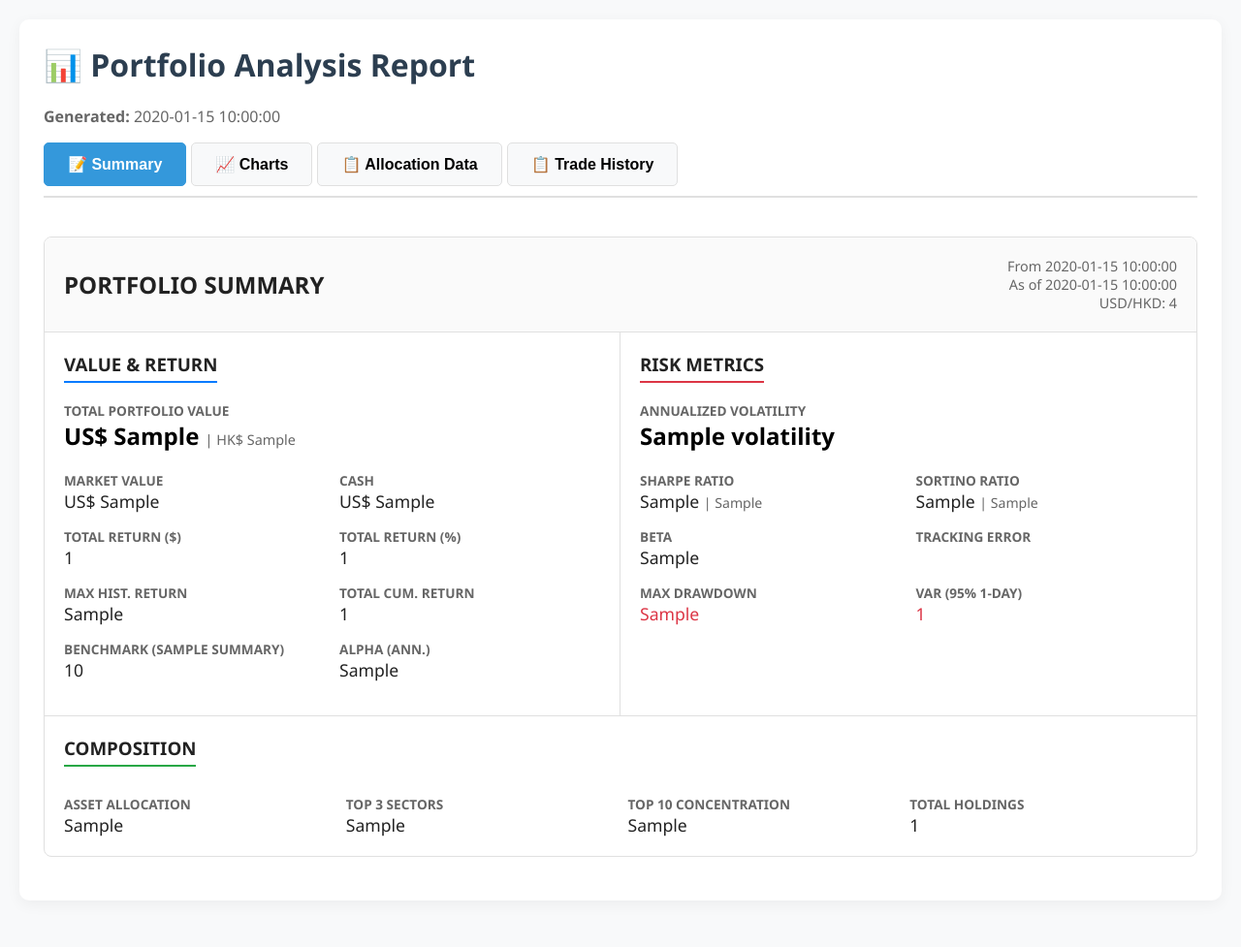
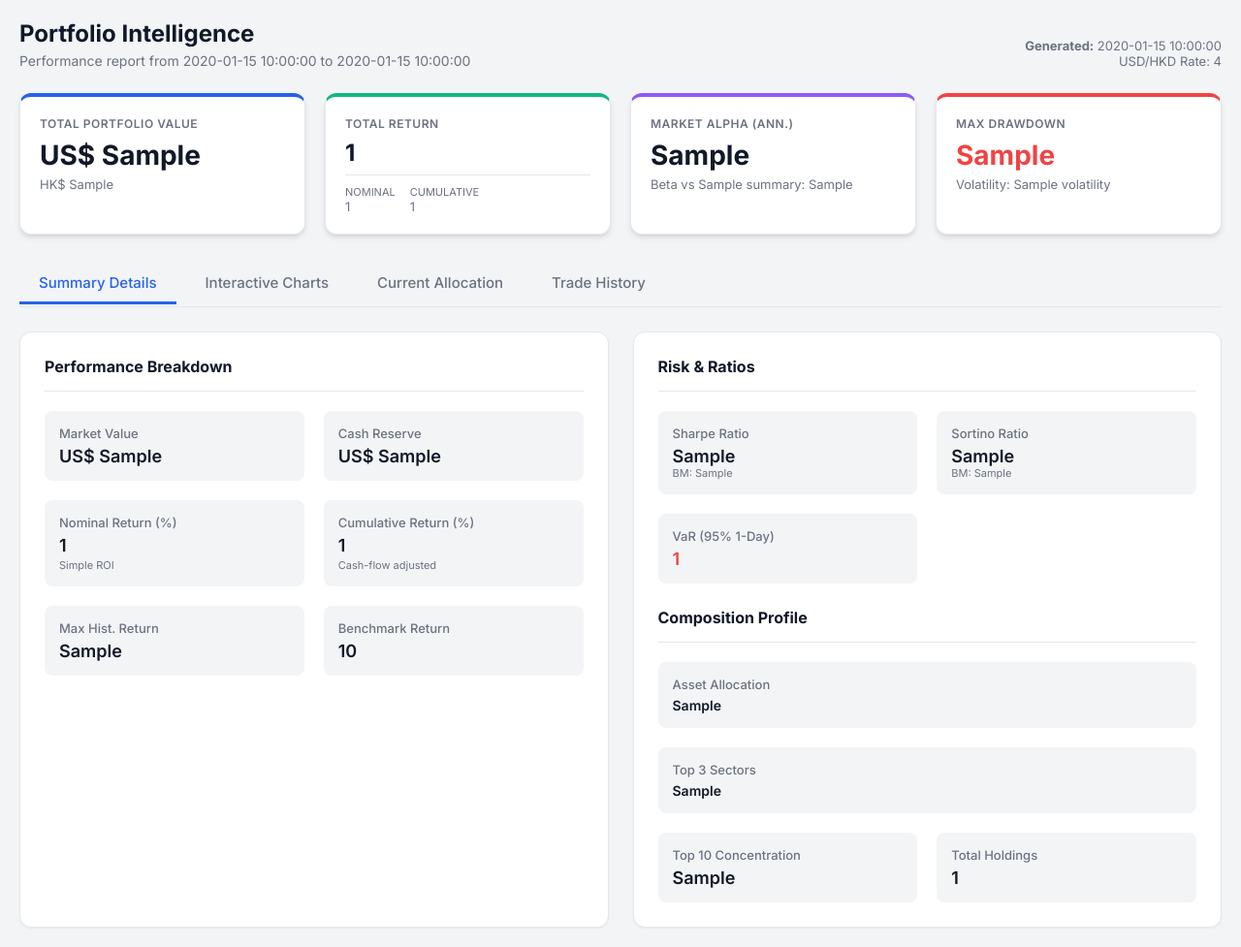
Before and after one commit to derek-lam-526/portfolio-tracker, a Python web app: template src/templates/report_template.html in a window 1280 px wide. Shown: the whole page at 97% size. Before the commit the page ends 884 px from the top, so only its background shows below. Run offline with Jinja, Linux system fonts and the light colour scheme; the template is opened without the code that fills it: most values are stand-ins (such as "Sample title", 1, 10 or a date in 2020); some libraries are stand-ins or nearby versions.

Commit message:
feat: Update report template styling and enhance performance metrics display

```diff
--- a/src/templates/report_template.html
+++ b/src/templates/report_template.html
@@ -5,248 +5,284 @@
     <title>Portfolio Analysis Report</title>
     <meta name="viewport" content="width=device-width, initial-scale=1">
 
+    <link href="https://fonts.googleapis.com/css2?family=Inter:wght@400;500;600;700&display=swap" rel="stylesheet">
+
     <link rel="stylesheet" type="text/css" href="https://cdn.datatables.net/1.13.4/css/jquery.dataTables.min.css">
-    <link rel="stylesheet" type="text/css" href="https://cdn.datatables.net/buttons/2.3.6/css/buttons.dataTables.min.css">
     <link rel="stylesheet" type="text/css" href="https://cdn.datatables.net/responsive/2.4.1/css/responsive.dataTables.min.css">
-
-    <script src="https://cdn.plot.ly/plotly-latest.min.js"></script>
 
     <style>
         :root {
-            --primary-color: #3498db;
-            --bg-color: #f8f9fa;
-            --border-color: #e0e0e0;
-            --text-main: #222;
-            --text-muted: #666;
+            /* Premium Fintech Color Palette */
+            --bg-body: #f3f4f6;
+            --bg-card: #ffffff;
+            --text-main: #111827;
+            --text-muted: #6b7280;
+            --primary: #2563eb;
+            --primary-hover: #1d4ed8;
+            --border-light: #e5e7eb;
+            --positive: #10b981;
+            --negative: #ef4444;
+            --shadow-sm: 0 1px 2px 0 rgba(0, 0, 0, 0.05);
+            --shadow-md: 0 4px 6px -1px rgba(0, 0, 0, 0.1), 0 2px 4px -1px rgba(0, 0, 0, 0.06);
         }
 
         body {
-            font-family: 'Segoe UI', Tahoma, Geneva, Verdana, sans-serif;
+            font-family: 'Inter', sans-serif;
             margin: 0;
-            padding: 20px;
-            background-color: var(--bg-color);
+            padding: 20px 0;
+            background-color: var(--bg-body);
             color: var(--text-main);
+            -webkit-font-smoothing: antialiased;
         }
 
         .container {
             max-width: 1400px;
             margin: 0 auto;
-            background-color: white;
-            padding: 25px;
-            border-radius: 10px;
-            box-shadow: 0 4px 15px rgba(0,0,0,0.05);
+            padding: 0 20px;
         }
 
-        /* Tabs Styling */
+        /* Top Header */
+        .header-row {
+            display: flex;
+            justify-content: space-between;
+            align-items: flex-end;
+            margin-bottom: 25px;
+        }
+        .header-title h1 { margin: 0 0 5px 0; font-size: 24px; color: var(--text-main); font-weight: 700; }
+        .header-title p { margin: 0; color: var(--text-muted); font-size: 14px; }
+
+        /* Always-Visible KPI Cards */
+        .kpi-row {
+            display: grid;
+            grid-template-columns: repeat(auto-fit, minmax(240px, 1fr));
+            gap: 20px;
+            margin-bottom: 30px;
+        }
+        .kpi-card {
+            background: var(--bg-card);
+            border-radius: 12px;
+            padding: 20px;
+            box-shadow: var(--shadow-md);
+            border: 1px solid var(--border-light);
+            border-top: 4px solid var(--primary);
+        }
+        .kpi-label { font-size: 12px; font-weight: 600; text-transform: uppercase; color: var(--text-muted); letter-spacing: 0.5px; margin-bottom: 8px; }
+        .kpi-value { font-size: 28px; font-weight: 700; color: var(--text-main); }
+        .kpi-sub { font-size: 13px; color: var(--text-muted); margin-top: 5px; }
+
+        /* Modern Tabs Navigation */
         .tabs {
-            margin-bottom: 20px;
             display: flex;
-            flex-wrap: wrap;
-            gap: 5px;
-            border-bottom: 2px solid var(--border-color);
-            padding-bottom: 10px;
+            gap: 10px;
+            margin-bottom: 25px;
+            border-bottom: 1px solid var(--border-light);
+            padding-bottom: 2px;
         }
         .tab-button {
-            padding: 12px 24px;
-            background-color: var(--bg-color);
-            border: 1px solid var(--border-color);
-            border-radius: 5px;
+            padding: 10px 20px;
+            background: transparent;
+            border: none;
+            border-bottom: 3px solid transparent;
             cursor: pointer;
-            font-size: 1em;
-            font-weight: 600;
-            transition: all 0.2s;
+            font-size: 15px;
+            font-weight: 500;
+            color: var(--text-muted);
+            font-family: 'Inter', sans-serif;
+            transition: all 0.2s ease;
         }
-        .tab-button:hover {
-            background-color: #e9ecef;
-        }
+        .tab-button:hover { color: var(--primary); }
         .tab-button.active {
-            background-color: var(--primary-color);
-            color: white;
-            border-color: var(--primary-color);
-        }
-        .tab-content {
-            display: none;
-            padding: 20px 0;
-            animation: fadeIn 0.3s ease-in-out;
-        }
-        .tab-content.active {
-            display: block;
+            color: var(--primary);
+            border-bottom: 3px solid var(--primary);
         }
 
-        @keyframes fadeIn {
-            from { opacity: 0; }
-            to { opacity: 1; }
+        /* Tab Contents & Cards */
+        .tab-content { display: none; animation: fadeIn 0.4s ease; }
+        .tab-content.active { display: block; }
+
+        /* Responsive Table Wrapper */
+        .table-responsive {
+            width: 100%;
+            overflow-x: auto;
+            -webkit-overflow-scrolling: touch; /* Enables smooth momentum scrolling on iPhones */
+            border-radius: 8px; /* Keeps the edges looking clean while scrolling */
         }
 
-        /* Plot Containers */
-        .section {
-            margin-bottom: 40px;
-            padding: 20px;
-            border: 1px solid var(--border-color);
+        @keyframes fadeIn { from { opacity: 0; transform: translateY(5px); } to { opacity: 1; transform: translateY(0); } }
+
+        .content-card {
+            background: var(--bg-card);
+            border-radius: 12px;
+            padding: 25px;
+            box-shadow: var(--shadow-sm);
+            border: 1px solid var(--border-light);
+            margin-bottom: 25px;
+            min-width: 0;
+        }
+        .content-card h3 {
+            margin-top: 0;
+            font-size: 16px;
+            color: var(--text-main);
+            border-bottom: 1px solid var(--border-light);
+            padding-bottom: 15px;
+            margin-bottom: 20px;
+        }
+
+        /* Data Grids */
+        .data-grid {
+            display: grid;
+            grid-template-columns: repeat(auto-fit, minmax(200px, 1fr));
+            gap: 20px;
+        }
+        .responsive-2-col {
+            display: grid;
+            grid-template-columns: repeat(auto-fit, minmax(min(100%, 450px), 1fr));
+            gap: 25px;
+        }
+        .data-item {
+            padding: 15px;
+            background: var(--bg-body);
             border-radius: 8px;
-            background-color: white;
         }
+        .data-label { font-size: 13px; color: var(--text-muted); margin-bottom: 5px; font-weight: 500; }
+        .data-val { font-size: 18px; font-weight: 600; color: var(--text-main); }
+
+        /* Plotly Containers */
         .plot-container {
             width: 100%;
-            min-height: 400px; /* Ensure space before plot loads */
+            min-height: 400px;
+            touch-action: pan-y;
         }
 
-        /* Summary Sheet Styles */
-        .summary-card {
-            border: 1px solid var(--border-color);
-            border-radius: 8px;
-            overflow: hidden;
-        }
-        .summary-header {
-            padding: 20px;
-            border-bottom: 1px solid var(--border-color);
-            display: flex;
-            justify-content: space-between;
-            align-items: center;
-            background-color: #fafafa;
-        }
-        .summary-grid {
-            display: grid;
-            grid-template-columns: 1fr 1fr;
-        }
-        .summary-column {
-            padding: 20px;
-        }
-        .summary-column:first-child {
-            border-right: 1px solid var(--border-color);
-        }
-        .metric-grid {
-            display: grid;
-            grid-template-columns: 1fr 1fr;
-            gap: 15px;
-            margin-bottom: 15px;
-        }
-        .metric-label { font-size: 0.85em; color: var(--text-muted); font-weight: 600; text-transform: uppercase; }
-        .metric-value { font-weight: 500; font-size: 1.1em; }
+        /* DataTable Polish */
+        table.dataTable { font-size: 14px; border-collapse: collapse; }
+        table.dataTable thead th { background-color: #f9fafb; border-bottom: 2px solid var(--border-light) !important; color: var(--text-muted); font-weight: 600; }
+        table.dataTable.row-border tbody th, table.dataTable.row-border tbody td, table.dataTable.display tbody th, table.dataTable.display tbody td { border-top: 1px solid var(--border-light); }
 
-        /* DataTables Customizations */
-        table.dataTable { width: 100% !important; }
-
-        /* Mobile Responsiveness */
-        @media (max-width: 900px) {
-            .summary-grid { grid-template-columns: 1fr; }
-            .summary-column:first-child { border-right: none; border-bottom: 1px solid var(--border-color); }
-        }
-
-        @media (max-width: 600px) {
-            body { padding: 10px; }
-            .container { padding: 15px; }
-            .tabs { flex-direction: column; border-bottom: none; }
-            .tab-button { width: 100%; margin-bottom: 5px; text-align: center; }
-            .summary-header { flex-direction: column; align-items: flex-start; gap: 10px; }
-            .metric-grid { grid-template-columns: 1fr; gap: 10px; }
+        /* Mobile */
+        @media (max-width: 768px) {
+            .header-row { flex-direction: column; align-items: flex-start; gap: 10px; }
+            .tabs { flex-wrap: wrap; border-bottom: none; }
+            .tab-button { width: 100%; text-align: left; background: var(--bg-card); border: 1px solid var(--border-light); border-radius: 6px; border-left: 4px solid transparent; margin-bottom: 5px; }
+            .tab-button.active { border-bottom: 1px solid var(--border-light); border-left: 4px solid var(--primary); }
+            .content-card { padding: 15px; }
         }
     </style>
 </head>
 <body>
     <div class="container">
-        <h1 style="margin-top: 0; color: #2c3e50;">📊 Portfolio Analysis Report</h1>
-        <p style="color: var(--text-muted);"><strong>Generated:</strong> {{ current_time }}</p>
+
+        <div class="header-row">
+            <div class="header-title">
+                <h1>Portfolio Intelligence</h1>
+                <p>Performance report from {{ summary.first_date }} to {{ summary.current_date }}</p>
+            </div>
+            <div style="text-align: right; font-size: 13px; color: var(--text-muted);">
+                <div><strong>Generated:</strong> {{ current_time }}</div>
+                <div>USD/HKD Rate: {{ summary.hkd_rate }}</div>
+            </div>
+        </div>
+
+        <div class="kpi-row">
+            <div class="kpi-card">
+                <div class="kpi-label">Total Portfolio Value</div>
+                <div class="kpi-value">US$ {{ summary.current_equity_usd }}</div>
+                <div class="kpi-sub">HK$ {{ summary.current_equity_hkd }}</div>
+            </div>
+            <div class="kpi-card" style="border-top-color: var(--positive);">
+                <div class="kpi-label">Total Return</div>
+                <div class="kpi-value" style="font-size: 24px;">{{ summary.total_return_abs_html | safe }}</div>
+                <div class="kpi-sub" style="display: flex; gap: 15px; margin-top: 8px; border-top: 1px solid var(--border-light); padding-top: 8px;">
+                    <div><span style="font-size: 11px; text-transform: uppercase;">Nominal</span><br>{{ summary.total_return_pct_html | safe }}</div>
+                    <div><span style="font-size: 11px; text-transform: uppercase;">Cumulative</span><br>{{ summary.total_cum_return_html | safe }}</div>
+                </div>
+            </div>
+            <div class="kpi-card" style="border-top-color: #8b5cf6;">
+                <div class="kpi-label">Market Alpha (Ann.)</div>
+                <div class="kpi-value">{{ summary.alpha_html | safe }}</div>
+                <div class="kpi-sub">Beta vs {{ summary.benchmark_name }}: {{ summary.portfolio_beta }}</div>
+            </div>
+            <div class="kpi-card" style="border-top-color: var(--negative);">
+                <div class="kpi-label">Max Drawdown</div>
+                <div class="kpi-value" style="color: var(--negative);">{{ summary.max_drawdown }}</div>
+                <div class="kpi-sub">Volatility: {{ summary.volatility }}</div>
+            </div>
+        </div>
 
         <div class="tabs">
-            <button class="tab-button active" onclick="openTab(event, 'tab1')">📝 Summary</button>
-            <button class="tab-button" onclick="openTab(event, 'tab2')">📈 Charts</button>
-            <button class="tab-button" onclick="openTab(event, 'tab3')">📋 Allocation Data</button>
-            <button class="tab-button" onclick="openTab(event, 'tab4')">📋 Trade History</button>
+            <button class="tab-button active" onclick="openTab(event, 'tab1')">Summary Details</button>
+            <button class="tab-button" onclick="openTab(event, 'tab2')">Interactive Charts</button>
+            <button class="tab-button" onclick="openTab(event, 'tab3')">Current Allocation</button>
+            <button class="tab-button" onclick="openTab(event, 'tab4')">Trade History</button>
         </div>
 
         <div id="tab1" class="tab-content active">
-            <div class="summary-card">
-                <div class="summary-header">
-                    <h2 style="margin: 0;">PORTFOLIO SUMMARY</h2>
-                    <div style="text-align: right; color: var(--text-muted); font-size: 0.9em;">
-                        <div>From {{ summary.first_date }}</div>
-                        <div>As of {{ summary.current_date }}</div>
-                        <div>USD/HKD: {{ summary.hkd_rate }}</div>
+            <div class="responsive-2-col">
+                <div class="content-card" style="margin: 0;">
+                    <h3>Performance Breakdown</h3>
+                    <div class="data-grid">
+                        <div class="data-item"><div class="data-label">Market Value</div><div class="data-val">US$ {{ summary.current_market_value_usd }}</div></div>
+                        <div class="data-item"><div class="data-label">Cash Reserve</div><div class="data-val">US$ {{ summary.current_cash_usd }}</div></div>
+                        <div class="data-item"><div class="data-label">Nominal Return (%)</div><div class="data-val">{{ summary.total_return_pct_html | safe }}</div><div style="font-size:11px; color:#6b7280; margin-top:3px;">Simple ROI</div></div>
+                        <div class="data-item"><div class="data-label">Cumulative Return (%)</div><div class="data-val">{{ summary.total_cum_return_html | safe }}</div><div style="font-size:11px; color:#6b7280; margin-top:3px;">Cash-flow adjusted</div></div>
+                        <div class="data-item"><div class="data-label">Max Hist. Return</div><div class="data-val">{{ summary.max_return_html | safe }}</div></div>
+                        <div class="data-item"><div class="data-label">Benchmark Return</div><div class="data-val">{{ summary.benchmark_total_return }}</div></div>
                     </div>
                 </div>
 
-                <div class="summary-grid" style="border-bottom: 1px solid var(--border-color);">
-                    <div class="summary-column">
-                        <h3 style="margin-top: 0; border-bottom: 2px solid #007bff; padding-bottom: 5px; display: inline-block;">VALUE & RETURN</h3>
-                        <div style="margin-bottom: 20px;">
-                            <div class="metric-label">Total Portfolio Value</div>
-                            <div style="font-size: 1.5em; font-weight: bold; color: #000;">US$ {{ summary.current_equity_usd }} <span style="font-size: 0.6em; color: var(--text-muted); font-weight: normal;">| HK$ {{ summary.current_equity_hkd }}</span></div>
-                        </div>
-
-                        <div class="metric-grid">
-                            <div><div class="metric-label">Market Value</div><div class="metric-value">US$ {{ summary.current_market_value_usd }}</div></div>
-                            <div><div class="metric-label">Cash</div><div class="metric-value">US$ {{ summary.current_cash_usd }}</div></div>
-                            <div><div class="metric-label">Total Return ($)</div><div class="metric-value">{{ summary.total_return_abs_html | safe }}</div></div>
-                            <div><div class="metric-label">Total Return (%)</div><div class="metric-value">{{ summary.total_return_pct_html | safe }}</div></div>
-                            <div><div class="metric-label">Max Hist. Return</div><div class="metric-value">{{ summary.max_return_html | safe }}</div></div>
-                            <div><div class="metric-label">Total Cum. Return</div><div class="metric-value">{{ summary.total_cum_return_html | safe }}</div></div>
-                            <div><div class="metric-label">Benchmark ({{ summary.benchmark_name }})</div><div class="metric-value">{{ summary.benchmark_total_return }}</div></div>
-                            <div><div class="metric-label">Alpha (ann.)</div><div class="metric-value">{{ summary.alpha_html | safe }}</div></div>
-                        </div>
+                <div class="content-card" style="margin: 0;">
+                    <h3>Risk & Ratios</h3>
+                    <div class="data-grid">
+                        <div class="data-item"><div class="data-label">Sharpe Ratio</div><div class="data-val">{{ summary.sharpe_ratio }}</div><div style="font-size:11px; color:#6b7280;">BM: {{ summary.benchmark_sharpe_ratio }}</div></div>
+                        <div class="data-item"><div class="data-label">Sortino Ratio</div><div class="data-val">{{ summary.sortino_ratio }}</div><div style="font-size:11px; color:#6b7280;">BM: {{ summary.benchmark_sortino_ratio }}</div></div>
+                        <div class="data-item"><div class="data-label">VaR (95% 1-Day)</div><div class="data-val" style="color: var(--negative);">{{ summary.var_95_percent_return }}</div></div>
                     </div>
 
-                    <div class="summary-column">
-                        <h3 style="margin-top: 0; border-bottom: 2px solid #dc3545; padding-bottom: 5px; display: inline-block;">RISK METRICS</h3>
-                        <div style="margin-bottom: 20px;">
-                            <div class="metric-label">Annualized Volatility</div>
-                            <div style="font-size: 1.5em; font-weight: bold; color: #000;">{{ summary.volatility }}</div>
-                        </div>
-
-                        <div class="metric-grid">
-                            <div><div class="metric-label">Sharpe Ratio</div><div class="metric-value">{{ summary.sharpe_ratio }} <span style="font-size: 0.8em; color: var(--text-muted);">| {{ summary.benchmark_sharpe_ratio }}</span></div></div>
-                            <div><div class="metric-label">Sortino Ratio</div><div class="metric-value">{{ summary.sortino_ratio }} <span style="font-size: 0.8em; color: var(--text-muted);">| {{ summary.benchmark_sortino_ratio }}</span></div></div>
-                            <div><div class="metric-label">Beta</div><div class="metric-value">{{ summary.portfolio_beta }}</div></div>
-                            <div><div class="metric-label">Tracking Error</div><div class="metric-value">{{ summary.tracking_error }}</div></div>
-                            <div><div class="metric-label">Max Drawdown</div><div class="metric-value" style="color: #dc3545;">{{ summary.max_drawdown }}</div></div>
-                            <div><div class="metric-label">VaR (95% 1-day)</div><div class="metric-value" style="color: #dc3545;">{{ summary.var_95_percent_return }}</div></div>
-                        </div>
-                    </div>
-                </div>
-
-                <div style="padding: 20px;">
-                    <h3 style="margin-top: 0; border-bottom: 2px solid #28a745; padding-bottom: 5px; display: inline-block;">COMPOSITION</h3>
-                    <div style="display: grid; grid-template-columns: repeat(auto-fit, minmax(200px, 1fr)); gap: 15px; margin-top: 10px;">
-                        <div><div class="metric-label">Asset Allocation</div><div class="metric-value">{{ summary.asset_alloc_str }}</div></div>
-                        <div><div class="metric-label">Top 3 Sectors</div><div class="metric-value">{{ summary.sector_alloc_str }}</div></div>
-                        <div><div class="metric-label">Top 10 Concentration</div><div class="metric-value">{{ summary.top_10_pct }}</div></div>
-                        <div><div class="metric-label">Total Holdings</div><div class="metric-value">{{ summary.num_holdings }}</div></div>
+                    <h3 style="margin-top: 25px;">Composition Profile</h3>
+                    <div class="data-grid">
+                        <div class="data-item" style="grid-column: span 2;"><div class="data-label">Asset Allocation</div><div class="data-val" style="font-size: 14px;">{{ summary.asset_alloc_str }}</div></div>
+                        <div class="data-item" style="grid-column: span 2;"><div class="data-label">Top 3 Sectors</div><div class="data-val" style="font-size: 14px;">{{ summary.sector_alloc_str }}</div></div>
+                        <div class="data-item"><div class="data-label">Top 10 Concentration</div><div class="data-val">{{ summary.top_10_pct }}</div></div>
+                        <div class="data-item"><div class="data-label">Total Holdings</div><div class="data-val">{{ summary.num_holdings }}</div></div>
                     </div>
                 </div>
             </div>
         </div>
 
         <div id="tab2" class="tab-content">
-            <div class="section">
-                <h2>📈 Total P&L Over Time</h2>
+            <div class="content-card">
+                <h3>Total Profit/Loss Over Time</h3>
                 <div class="plot-container">{{ wealth_html | safe }}</div>
-                <div class="plot-container" style="margin-top: 20px;">{{ drawdown_html | safe }}</div>
             </div>
-
-            <div class="section">
-                <h2>📊 Returns Analysis</h2>
-                <div class="plot-container">{{ returns_html | safe }}</div>
+            <div class="content-card">
+                <h3>Drawdown History</h3>
+                <div class="plot-container" style="min-height: 250px;">{{ drawdown_html | safe }}</div>
             </div>
-
-            <div class="section">
-                <h2>🥧 Portfolio Allocation</h2>
-                <div class="plot-container">{{ alloc_html | safe }}</div>
+            <div class="responsive-2-col">
+                <div class="content-card" style="margin: 0;">
+                    <h3>Returns Distribution</h3>
+                    <div class="plot-container">{{ returns_html | safe }}</div>
+                </div>
+                <div class="content-card" style="margin: 0;">
+                    <h3>Current Allocation</h3>
+                    <div class="plot-container">{{ alloc_html | safe }}</div>
+                </div>
             </div>
         </div>
 
         <div id="tab3" class="tab-content">
-            <div class="section">
-                <h2>Allocation Data</h2>
-                <div style="overflow-x: auto; width: 100%;">
+            <div class="content-card">
+                <h3>Detailed Holdings</h3>
+                <div class="table-responsive">
                     {{ alloc_table_html | safe }}
                 </div>
             </div>
         </div>
 
         <div id="tab4" class="tab-content">
-            <div class="section">
-                <h2>Trade History</h2>
-                <div style="overflow-x: auto; width: 100%;">
+            <div class="content-card">
+                <h3>Historical Transactions</h3>
+                <div class="table-responsive">
                     {{ trades_table_html | safe }}
                 </div>
             </div>
```
Also changed, not shown: src/portfolio_analyzer.py (+8 -5 lines).
